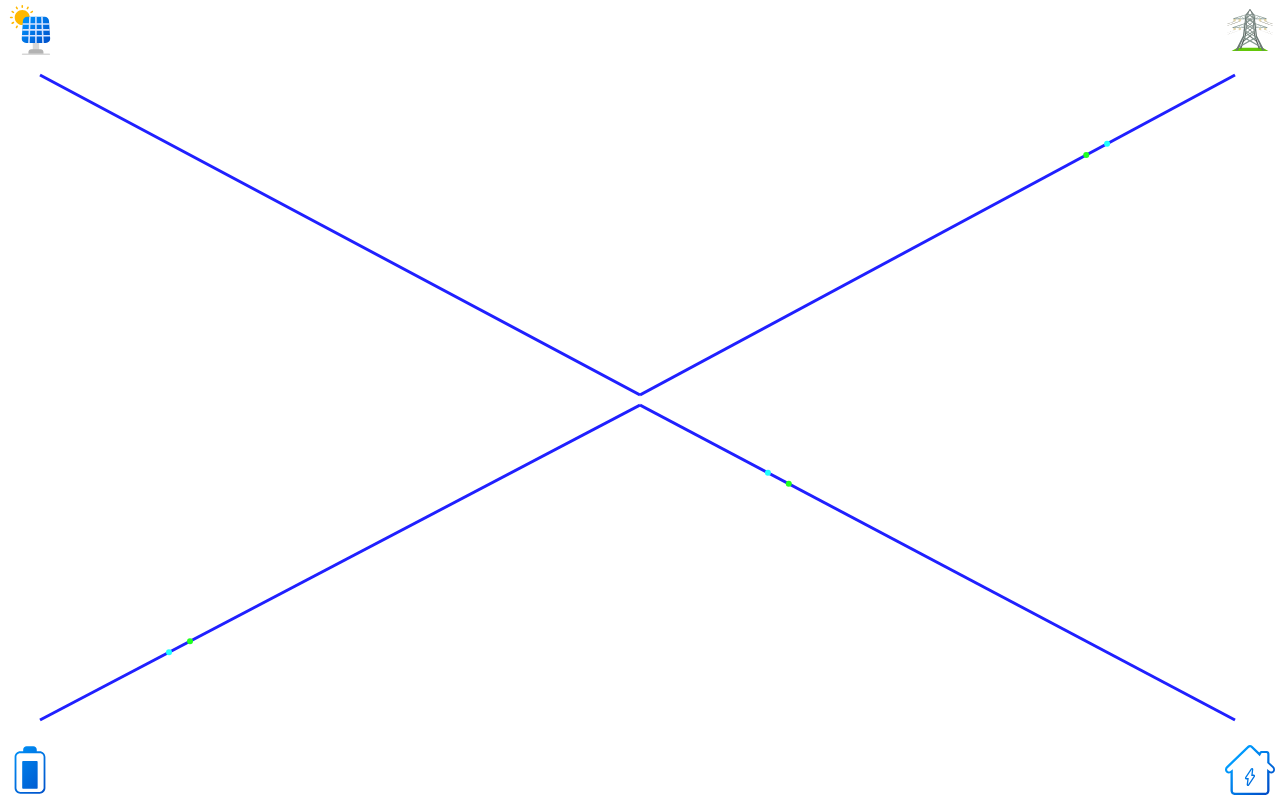
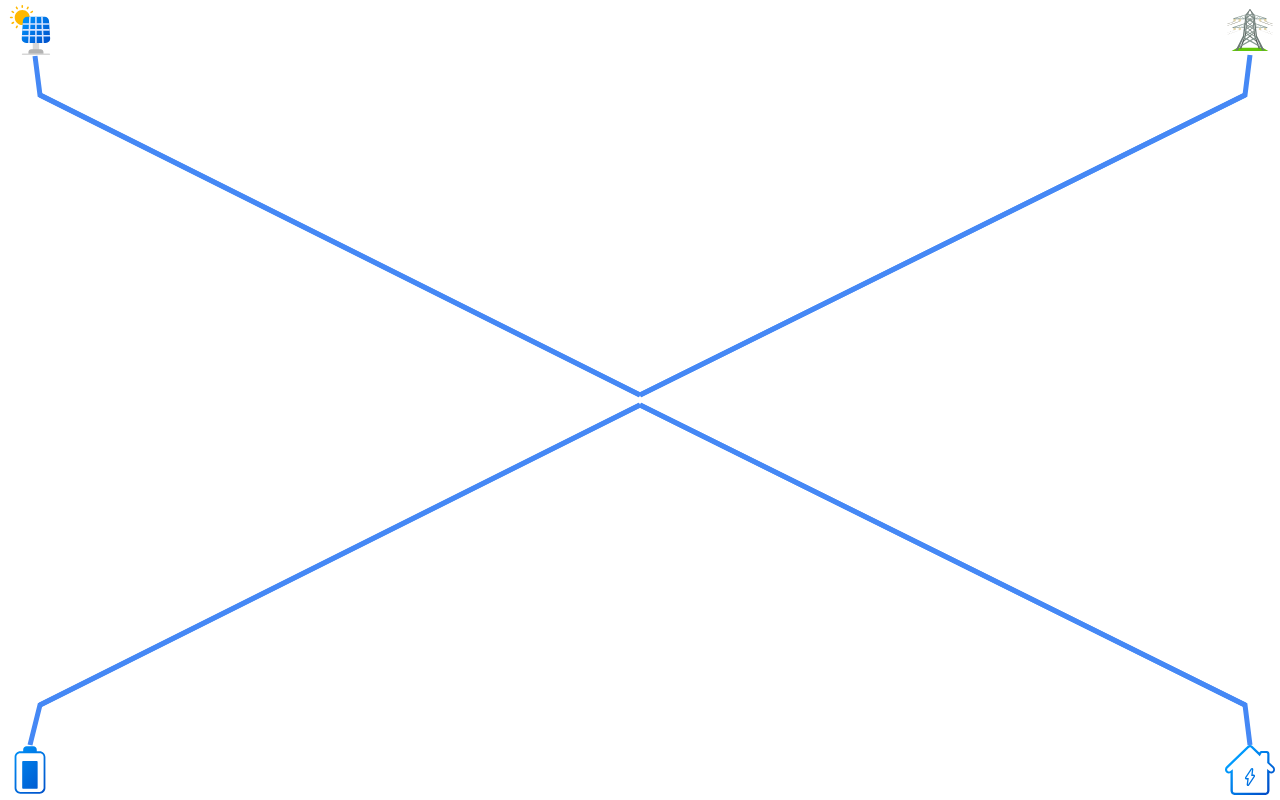
Before and after one commit to AdyRock/ady.sofar, a website with bundled scripts: page widgets/energy/public/index.html in a window 1280 px wide. Built offline with nearby package versions, Linux system fonts and the light colour scheme.

Commit message:
refactor: Improve energy widget functionality and enhance text rendering logic

```diff
--- a/app.js
+++ b/app.js
@@ -5,7 +5,7 @@
 if (process.env.DEBUG === '1')
 {
 	// eslint-disable-next-line node/no-unsupported-features/node-builtins, global-require
-	// require('inspector').open(9229, '0.0.0.0', true);
+//	require('inspector').open(9229, '0.0.0.0', true);
 }
 
 const Hook = require('console-hook');
@@ -144,7 +144,7 @@ class MyApp extends Homey.App
 
 				if ((result !== null) && (result.Grid_Frequency !== 0))
 				{
-					if ((result.Daily_Production) && (result.Consumption) && (result.Grid_Voltage) && (result.Total_Import))
+					if ((result.Consumption) && (result.Grid_Voltage) && (result.Total_Import))
 					{
 						const serial = sensor.getSerial();
 
--- a/widgets/energy/public/animation.js
+++ b/widgets/energy/public/animation.js
@@ -27,13 +27,18 @@ class Animation
 	#flowDirection;
 	#flowPolarity;
 	#flowFieldAnimation;
-	#powerValue;
+	#linkLineStartX;
+	#linkLineStartY;
+	#rotation;
+	#flowToColour;
+	#flowFromColour;
 
-	constructor(ctx, width, height, Sector, imageFile, foreColor)
+	constructor(ctx, width, height, Sector, imageFile)
 	{
 		this.#ctx = ctx;
 		this.#width = width;
 		this.#height = height;
+		this.powerValue = 0;
 
 		if (Sector === PANEL.SOLAR)
 		{
@@ -41,7 +46,7 @@ class Animation
 			this.#imageX = 5;
 			this.#imageY = 5;
 			this.#lineStartX = this.#imageX + 35;
-			this.#lineStartY = this.#imageY + 70;
+			this.#lineStartY = this.#imageY + 90;
 			this.#lineEndX = width;
 			this.#lineEndY = height - 5;
 			this.#dotX = this.#lineStartX;
@@ -50,15 +55,20 @@ class Animation
 			this.#deltaY = (this.#lineEndY - this.#lineStartY) / 200;
 			this.#flowDirection = 1;
 			this.#flowPolarity = 1;
-			this.powerValue = 0;
+
+			// Link line from image to main line
+			this.#linkLineStartX = this.#imageX + 30;
+			this.#linkLineStartY = this.#imageY + 51;
+			this.#rotation = -1;
+			this.#flowFromColour = '#20FF20';
 		}
 		else if (Sector === PANEL.POWER_GRID)
 		{
 			// Power Grid is the top right quadrant, so place the image at the top right corner, start the line below the image and end the line at the bottom left corner
 			this.#imageX = width - 55;
 			this.#imageY = 5;
-			this.#lineStartX = this.#imageX + 10;
-			this.#lineStartY = this.#imageY + 70;
+			this.#lineStartX = this.#imageX + 20;
+			this.#lineStartY = this.#imageY + 90;
 			this.#lineEndX = 0;
 			this.#lineEndY = height - 5;
 			this.#dotX = this.#lineStartX;
@@ -67,6 +77,13 @@ class Animation
 			this.#deltaY = (this.#lineEndY - this.#lineStartY) / 200;
 			this.#flowDirection = 1;
 			this.#flowPolarity = 1;
+
+			// Link line from image to main line
+			this.#linkLineStartX = this.#imageX + 25;
+			this.#linkLineStartY = this.#imageY + 50;
+			this.#rotation = -1;
+			this.#flowFromColour = '#FF4500';
+			this.#flowToColour = '#20FF20';
 		}
 		else if (Sector === PANEL.BATTERY)
 		{
@@ -74,7 +91,7 @@ class Animation
 			this.#imageX = 5;
 			this.#imageY = height - 55;
 			this.#lineStartX = this.#imageX + 35;
-			this.#lineStartY = this.#imageY - 25;
+			this.#lineStartY = this.#imageY - 40;
 			this.#lineEndX = width;
 			this.#lineEndY = 5;
 			this.#dotX = this.#lineStartX;
@@ -83,6 +100,13 @@ class Animation
 			this.#deltaY = (this.#lineEndY - this.#lineStartY) / 200;
 			this.#flowDirection = 1;
 			this.#flowPolarity = -1;
+
+			// Link line from image to main line
+			this.#linkLineStartX = this.#imageX + 25;
+			this.#linkLineStartY = this.#imageY;
+			this.#rotation = -1;
+			this.#flowFromColour = '#FFFF00';
+			this.#flowToColour = '#4169E1';
 		}
 		else if (Sector === PANEL.HOME)
 		{
@@ -91,20 +115,27 @@ class Animation
 			this.#imageY = height - 55;
 			this.#lineStartX = 0;
 			this.#lineStartY = 5;
-			this.#lineEndX = this.#imageX + 10;
-			this.#lineEndY = this.#imageY - 25;
+			this.#lineEndX = this.#imageX + 20;
+			this.#lineEndY = this.#imageY - 40;
 			this.#dotX = this.#lineStartX;
 			this.#dotY = this.#lineStartY;
 			this.#deltaX = (this.#lineEndX - this.#lineStartX) / 200;
 			this.#deltaY = (this.#lineEndY - this.#lineStartY) / 200;
 			this.#flowDirection = -1;
 			this.#flowPolarity = -1;
+
+			// Link line from image to main line
+			this.#linkLineStartX = this.#imageX + 25;
+			this.#linkLineStartY = this.#imageY;
+			this.#rotation = -1;
+			this.#flowToColour = '#FFA500';
 		}
 		else if (Sector === PANEL.HOMEY)
 		{
 			// Homey is the static at the center of the screen, so place the image at the center of the screen
 			this.#imageX = width / 2 - 25;
 			this.#imageY = height / 2 - 25;
+			this.#rotation = 0;
 		}
 
 		this.#img = new Image();
@@ -120,36 +151,99 @@ class Animation
 		// Draw the image at the origin
 		this.#ctx.drawImage(this.#img, this.#imageX, this.#imageY, 50, 50);
 
+		this.#ctx.strokeStyle = '#4588f5';
+		this.#ctx.lineWidth = 5;
+		this.#ctx.jointStyle = 'round';
+
+		let fillJoinLine = false;
+		let sx;
+		let sy;
+
 		// Draw a line from the origin to the width and height
 		this.#ctx.beginPath();
+		if (this.#flowDirection < 0)
+		{
 			this.#ctx.moveTo(this.#lineStartX, this.#lineStartY);
 			this.#ctx.lineTo(this.#lineEndX, this.#lineEndY);
-		this.#ctx.strokeStyle = '#2020FF';
-		this.#ctx.lineWidth = 3;
+			if (((this.#flowPolarity > 0) && (x > (this.#lineEndX - (this.#deltaX * 20)))) || ((this.#flowPolarity < 0) && (x > (this.#lineEndX - (this.#deltaX * 20)))))
+			{
+				fillJoinLine = true;
+				sx = this.#lineEndX;
+				sy = this.#lineEndY;
+			}
+		}
+		else
+		{
+			this.#ctx.moveTo(this.#lineEndX, this.#lineEndY);
+			this.#ctx.lineTo(this.#lineStartX, this.#lineStartY);
+			if (((this.#flowPolarity > 0) && (x > (this.#lineStartX + (this.#deltaX * 20)))) || ((this.#flowPolarity < 0) && (x < (this.#lineStartX + (this.#deltaX * 20)))))
+			{
+				fillJoinLine = true;
+				sx = this.#lineStartX;
+				sy = this.#lineStartY;
+			}
+		}
+		this.#ctx.stroke();
+
+		if ((this.powerValue !== 0) && fillJoinLine)
+		{
+			this.#ctx.beginPath();
+			this.#ctx.moveTo(sx, sy);
+
+			const gradient = this.#ctx.createLinearGradient(this.#linkLineStartX, this.#linkLineStartY, sx, sy);
+			gradient.addColorStop(0, '#4588f5');
+			gradient.addColorStop(1, (this.powerValue * this.#flowPolarity) > 0 ? this.#flowFromColour : this.#flowToColour);
+			this.#ctx.strokeStyle = gradient;
+		}
+
+		// Draw a line from the image to the main line
+		this.#ctx.lineTo(this.#linkLineStartX, this.#linkLineStartY);
 		this.#ctx.stroke();
 
 		if (this.powerValue !== 0)
 		{
 			// Draw a circle along the path
 			this.#ctx.beginPath();
-			this.#ctx.arc(x, y, 3, 0, 2 * Math.PI, false);
-			this.#ctx.fillStyle = '#20FF20';
+			this.#ctx.arc(x, y, 5, 0, 2 * Math.PI, false);
+			this.#ctx.fillStyle = (this.powerValue * this.#flowPolarity) > 0 ? this.#flowFromColour : this.#flowToColour;
 			this.#ctx.fill();
 			this.#ctx.beginPath();
 			this.#ctx.arc(x - this.#deltaX * 7, y - this.#deltaY * 7, 3, 0, 2 * Math.PI, false);
-			this.#ctx.fillStyle = '#20FFFF';
 			this.#ctx.fill();
 		}
 	}
 
 	drawImage()
 	{
+		if (this.#rotation >= 0)
+		{
+			this.#ctx.save();
+			this.#ctx.translate(this.#imageX + 25, this.#imageY + 25);
+			this.#ctx.rotate((this.#rotation * Math.PI) / 180);
+			this.#ctx.drawImage(this.#img, -25, -25, 50, 50);
+			this.#ctx.restore();
+
+			this.#rotation += 1;
+			if (this.#rotation >= 360)
+			{
+				this.#rotation = 0;
+			}
+		}
+		else
+		{
 			this.#ctx.drawImage(this.#img, this.#imageX, this.#imageY, 50, 50);
+		}
 	}
 
 	animate()
 	{
 		this.#ctx.clearRect(0, 0, this.#width, this.#height);
+		if (this.#rotation >= 0)
+		{
+			this.drawImage();
+		}
+		else
+		{
 			this.#draw(this.#dotX, this.#dotY);
 			this.#dotX += this.#deltaX;
 			this.#dotY += this.#deltaY;
@@ -158,6 +252,7 @@ class Animation
 			{
 				this.#dotX = this.#lineStartX;
 				this.#dotY = this.#lineStartY;
+			}
 		}
 
 		this.#flowFieldAnimation = requestAnimationFrame(this.animate.bind(this));
--- a/widgets/energy/public/script.js
+++ b/widgets/energy/public/script.js
@@ -122,7 +122,9 @@ function setupCanvases()
 	canvasHomey.width = 50;
 	canvasHomey.height = 50;
 	flowFieldHomey = new Animation(ctxHomey, canvasHomey.width, canvasHomey.height, PANEL.HOMEY, 'homey-logo.png', forecolor);
-	flowFieldHomey.drawImage();
+	flowFieldHomey.animate();
+	// Make flowFieldHomey globally accessible
+	window.flowFieldHomey = flowFieldHomey;
 
 	// Create text overlay for solar panel
 	canvasSolarText = document.getElementById('canvas6');
@@ -136,7 +138,7 @@ function setupCanvases()
 	canvasSolarText.height = height;
 	if (!flowFieldSolarText)
 	{
-		flowFieldSolarText = new TextFields(ctxSolarText, 55, 0, true, forecolor);
+		flowFieldSolarText = new TextFields(ctxSolarText, 55, 0, true, forecolor, -1);
 		// Make flowFieldSolarText globally accessible
 		window.flowFieldSolarText = flowFieldSolarText;
 	}
@@ -158,7 +160,7 @@ function setupCanvases()
 
 	if (!flowFieldBatteryText)
 	{
-		flowFieldBatteryText = new TextFields(ctxBatteryText, 55, height - 80, true, forecolor);
+		flowFieldBatteryText = new TextFields(ctxBatteryText, 55, height - 80, true, forecolor, 1);
 		// Make flowFieldBatteryText globally accessible
 		window.flowFieldBatteryText = flowFieldBatteryText;
 	}
@@ -180,7 +182,7 @@ function setupCanvases()
 
 	if (!flowFieldGridText)
 	{
-		flowFieldGridText = new TextFields(ctxGridText, width - 80, 0, false, forecolor);
+		flowFieldGridText = new TextFields(ctxGridText, width - 80, 0, false, forecolor, -1);
 		// Make flowFieldGridText globally accessible
 		window.flowFieldGridText = flowFieldGridText;
 	}
@@ -202,7 +204,7 @@ function setupCanvases()
 
 	if (!flowFieldHomeText)
 	{
-		flowFieldHomeText = new TextFields(ctxHomeText, width - 80, height - 80, false, forecolor);
+		flowFieldHomeText = new TextFields(ctxHomeText, width - 80, height - 80, false, forecolor, 1);
 		// Make flowFieldHomeText globally accessible
 		window.flowFieldHomeText = flowFieldHomeText;
 	}
@@ -224,5 +226,6 @@ window.addEventListener('resize', function ()
 	flowFieldGrid.cancelAnimation();
 	flowFieldBattery.cancelAnimation();
 	flowFieldHome.cancelAnimation();
+	flowFieldHomey.cancelAnimation();
 	setupCanvases();
 });
--- a/widgets/energy/public/textFields.js
+++ b/widgets/energy/public/textFields.js
@@ -16,8 +16,9 @@ class TextFields
 	#chargeValue;
 	#chargeUnit;
 	#foreColor;
+	#flowPolarity;
 
-	constructor(ctx, x, y, align, foreColor)
+	constructor(ctx, x, y, align, foreColor, polarity)
 	{
 		this.#ctx = ctx;
 		this.#leftAlign = align;
@@ -32,6 +33,7 @@ class TextFields
 		this.#fromDeviceUnit = 'kW/h';
 		this.#chargeUnit = 'kW/h';
 		this.#foreColor = foreColor;
+		this.#flowPolarity = polarity;
 	}
 
 	setXY(x, y)
@@ -42,13 +44,17 @@ class TextFields
 
 	draw()
 	{
+		// Clear the canvas
+		this.#ctx.clearRect(0, 0, this.#ctx.canvas.width, this.#ctx.canvas.height);
 		let textY = this.#textY;
+
+		this.#foreColor = window.getComputedStyle(document.body).getPropertyValue('--homey-text-color').trim();
+		this.#ctx.fillStyle = this.#foreColor;
 
 		// Check if the side value is a number and draw it
 		if (typeof this.#powerValue === 'number')
 		{
 			this.#ctx.font = '20px Arial';
-			this.#ctx.fillStyle = this.#foreColor;
 			const textMeasurements = this.#ctx.measureText(`${this.#powerValue}${this.#powerUnit}`);
 			const textHeight = textMeasurements.actualBoundingBoxAscent + textMeasurements.actualBoundingBoxDescent;
 
@@ -59,13 +65,13 @@ class TextFields
 			if (this.#leftAlign)
 			{
 				// Draw the value to the right
-				this.#ctx.fillText(`${this.#powerValue > 0 ? '→' : this.#powerValue === 0 ? '' : '←'} ${Math.abs(this.#powerValue)}${this.#powerUnit}`, this.#textX, textY);
+				this.#ctx.fillText(`${(this.#powerValue * this.#flowPolarity) > 0 ? '←' : this.#powerValue === 0 ? '' : '→'} ${(Math.abs(this.#powerValue)).toFixed(0)}${this.#powerUnit}`, this.#textX, textY);
 			}
 			else
 			{
 				// Draw the value to the left
 				const textWidth = textMeasurements.width;
-				this.#ctx.fillText(`${this.#powerValue > 0 ? '←' : this.#powerValue === 0 ? '' : '→'} ${Math.abs(this.#powerValue)}${this.#powerUnit}`, this.#textX - textWidth, textY);
+				this.#ctx.fillText(`${(this.#powerValue * this.#flowPolarity) > 0 ? '→' : this.#powerValue === 0 ? '' : '←'} ${Math.abs(this.#powerValue).toFixed(0)}${this.#powerUnit}`, this.#textX - textWidth, textY);
 			}
 
 			if (typeof this.#fromDeviceValue !== 'number')
@@ -77,8 +83,8 @@ class TextFields
 		if (typeof this.#toDeviceValue === 'number')
 		{
 			this.#ctx.font = '15px Arial';
-			this.#ctx.fillStyle = this.#foreColor;
-			const textMeasurements = this.#ctx.measureText(`${this.#toDeviceValue}${this.#toDeviceUnit}`);
+			const val = Math.abs(this.#toDeviceValue).toFixed(2);
+			const textMeasurements = this.#ctx.measureText(`${val}${this.#toDeviceUnit}`);
 			const textHeight = textMeasurements.actualBoundingBoxAscent + textMeasurements.actualBoundingBoxDescent;
 
 			// Move the text down for the next line
@@ -88,13 +94,13 @@ class TextFields
 			if (this.#leftAlign)
 			{
 				// The image is on the left side of the screen so draw the value to the right of the image
-				this.#ctx.fillText(`← ${this.#toDeviceValue}${this.#toDeviceUnit}`, this.#textX, textY);
+				this.#ctx.fillText(`← ${val}${this.#toDeviceUnit}`, this.#textX, textY);
 			}
 			else
 			{
 				// the image is on the right side of the screen so draw the value to the left of the image so work out the width of the text and subtract it from the x position
 				const textWidth = textMeasurements.width;
-				this.#ctx.fillText(`${this.#toDeviceValue}${this.#toDeviceUnit} →`, this.#textX - textWidth, textY);
+				this.#ctx.fillText(`${val}${this.#toDeviceUnit} →`, this.#textX - textWidth, textY);
 			}
 		}
 		else
@@ -105,8 +111,8 @@ class TextFields
 		if (typeof this.#fromDeviceValue === 'number')
 		{
 			this.#ctx.font = '15px Arial';
-			this.#ctx.fillStyle = this.#foreColor;
-			const textMeasurements = this.#ctx.measureText(`${this.#fromDeviceValue}${this.#fromDeviceUnit}`);
+			const val = Math.abs(this.#fromDeviceValue).toFixed(2);
+			const textMeasurements = this.#ctx.measureText(`${val}${this.#fromDeviceUnit}`);
 			const textHeight = textMeasurements.actualBoundingBoxAscent + textMeasurements.actualBoundingBoxDescent;
 
 			// Move the text down for the next line
@@ -116,13 +122,13 @@ class TextFields
 			if (this.#leftAlign)
 			{
 				// The image is on the left side of the screen so draw the value to the right of the image
-				this.#ctx.fillText(`→ ${this.#fromDeviceValue}${this.#fromDeviceUnit}`, this.#textX, textY);
+				this.#ctx.fillText(`→ ${val}${this.#fromDeviceUnit}`, this.#textX, textY);
 			}
 			else
 			{
 				// the image is on the right side of the screen so draw the value to the left of the image so work out the width of the text and subtract it from the x position
 				const textWidth = textMeasurements.width;
-				this.#ctx.fillText(`${this.#fromDeviceValue}${this.#fromDeviceUnit} ←`, this.#textX - textWidth, textY);
+				this.#ctx.fillText(`${val}${this.#fromDeviceUnit} ←`, this.#textX - textWidth, textY);
 			}
 		}
 
@@ -130,19 +136,19 @@ class TextFields
 		if (typeof this.#chargeValue === 'number')
 		{
 			this.#ctx.font = '15px Arial';
+
+			const textWidth = this.#ctx.measureText(`${this.#chargeValue}${this.#chargeUnit}`).width;
+			const textHeight = this.#ctx.measureText(`${this.#chargeValue}${this.#chargeUnit}`).actualBoundingBoxAscent + this.#ctx.measureText(`${this.#chargeValue}${this.#chargeUnit}`).actualBoundingBoxDescent;
+			// Draw a box for the text background
+			const backColour = window.getComputedStyle(document.body).getPropertyValue('--homey-background-color').trim();
+			const alpha = 0.05;
+			const rgbaColour = backColour.replace(/^rgb\((\d+),\s*(\d+),\s*(\d+)\)$/, `rgba($1, $2, $3, ${alpha})`);
+			this.#ctx.fillStyle = rgbaColour;
+			this.#ctx.fillRect(this.#textX - 25 - (textWidth / 2), this.#textY + (textHeight / 2), textWidth, textHeight + 5);
 			this.#ctx.fillStyle = this.#foreColor;
 
-			if (this.#leftAlign)
-			{
-				// Daw the value centered about the image width above the image so work out the width of the text and subtract it from the x position
-				const textWidth = this.#ctx.measureText(`${this.#chargeValue}${this.#chargeUnit}`).width;
-				this.#ctx.fillText(`${this.#chargeValue}${this.#chargeUnit}`, (this.#textX - 25) - (textWidth / 2), this.#textY + 20);
-			}
-			else
-			{
-				// Draw the value centered about the image width above the image
-				this.#ctx.fillText(`${this.#chargeValue}${this.#chargeUnit}`, this.#textX, this.#textY + 20);
-			}
+			// Draw the value centered about the image width above the image so work out the width of the text and subtract it from the x position
+			this.#ctx.fillText(`${this.#chargeValue}${this.#chargeUnit}`, (this.#textX - 25) - (textWidth / 2), this.#textY + 20);
 		}
 	}
 
```
Also changed, not shown: widgets/energy/public/index.html (+15 -5 lines). Lines whose indentation alone changed are shown as unchanged.
